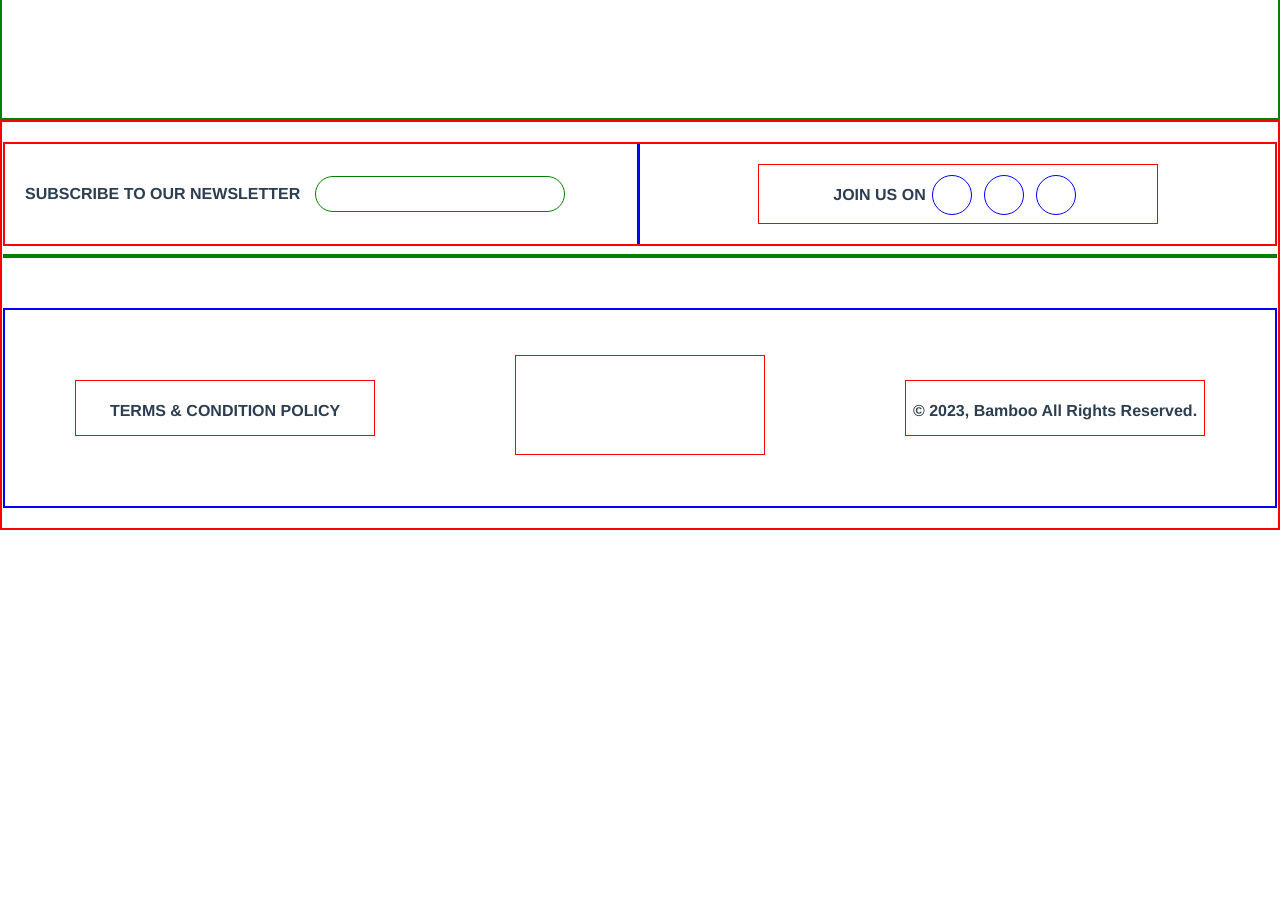
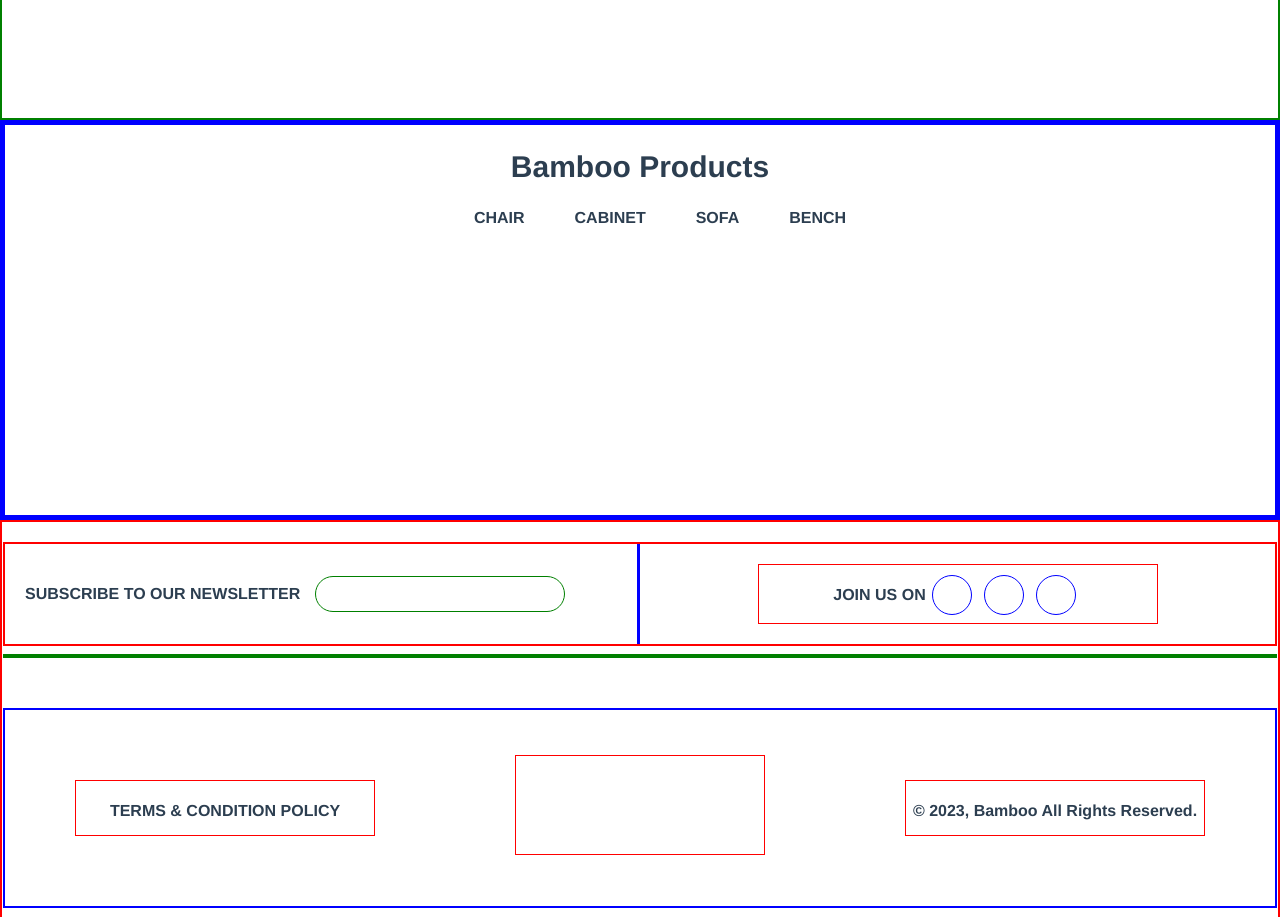
Before and after one commit to olatunji-20/bamboo, a Vue app: page / in a window 1280 px wide. Shown: the part 2480-3397 px from the top of the page. Before the commit the page ends 3010 px from the top, so only its background shows below. Built offline with nearby package versions, Linux system fonts and the light colour scheme.

Commit message:
product section

```diff
--- a/src/components/Products.vue
+++ b/src/components/Products.vue
@@ -0,0 +1,29 @@
+<template>
+    <section>
+        <h1>Bamboo Products</h1>
+        <ul>
+            <li>CHAIR</li>
+            <li>CABINET</li>
+            <li>SOFA</li>
+            <li>BENCH</li>
+        </ul>
+    </section>
+</template>
+
+<style scoped>
+section {
+    border: 5px solid blue;
+    width: 100%;
+    height: 400px;
+    text-align:center;
+}
+h1 {
+    font-size: 30px;
+}
+li {
+    list-style-type: none;
+    display: inline-block;
+    margin: 0px 25px;
+    font-weight: bolder;
+}
+</style>
--- a/src/views/HomeView.vue
+++ b/src/views/HomeView.vue
@@ -2,6 +2,7 @@
   <NavBar />
   <Hero />
   <Featured />
+  <Products />
   <Footer />
 </template>
 
@@ -10,6 +11,7 @@
 import NavBar from '@/components/Top.vue'
 import Hero from '@/components/Hero.vue'
 import Featured from '@/components/Featured.vue'
+import Products from '@/components/Products.vue'
 import Footer from '@/components/Footer.vue'
 
 export default {
@@ -18,6 +20,7 @@ export default {
     NavBar,
     Hero,
     Featured,
+    Products,
     Footer
   }
 }
```
